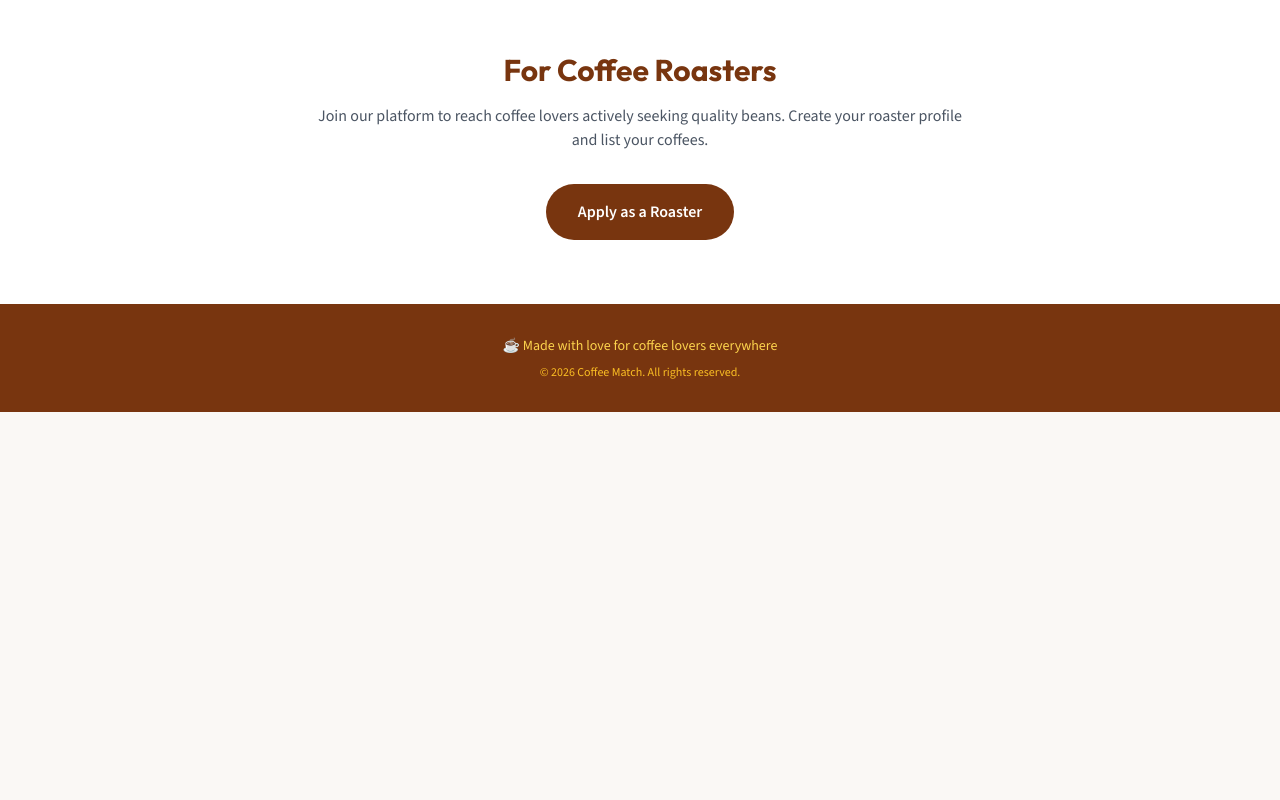
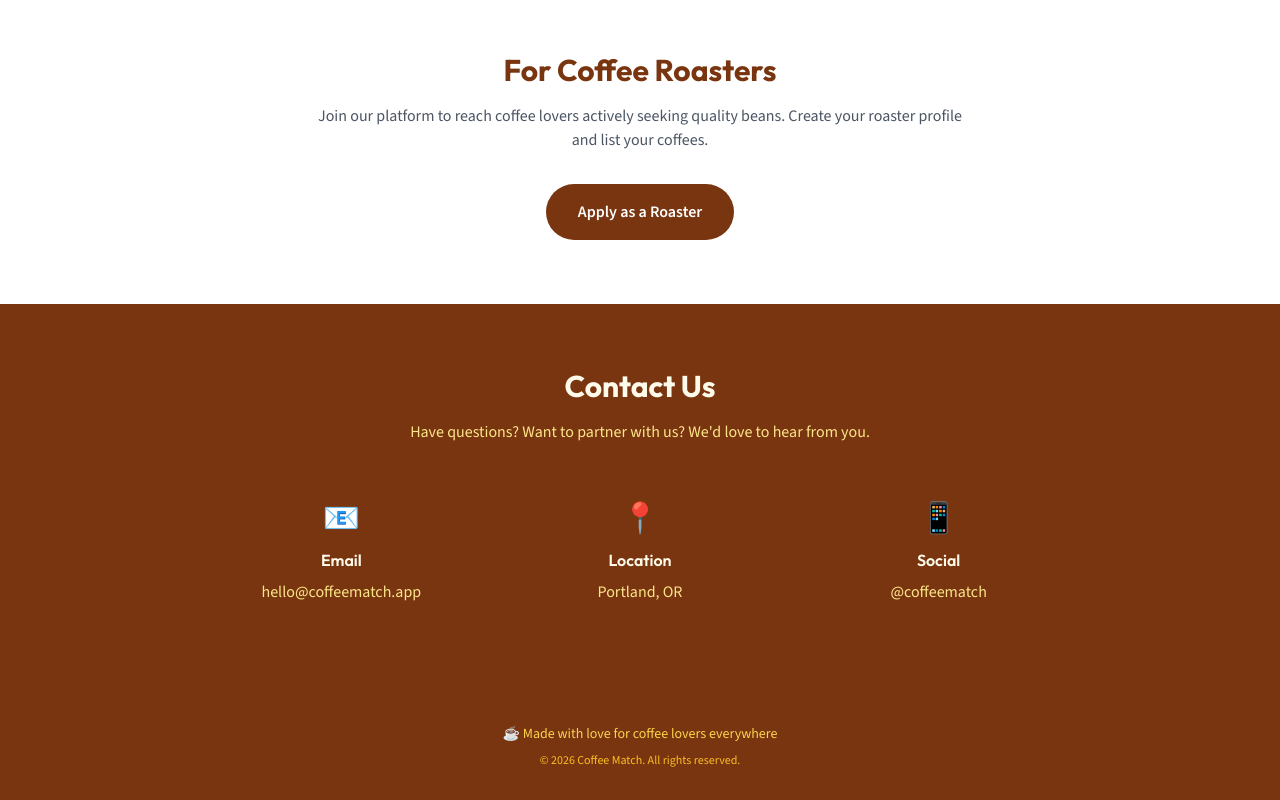
Before and after one commit to openclawbotik/coffee-match, a Next.js app: page / in a window 1280 px wide. Shown: the part 1967-2767 px from the top of the page. Before the commit the page ends 2379 px from the top, so only its background shows below. Built offline with nearby package versions, Linux system fonts and the light colour scheme.

Commit message:
Add Contact Us section

```diff
--- a/src/app/page.tsx
+++ b/src/app/page.tsx
@@ -180,6 +180,35 @@ export default async function Home() {
           </a>
         </div>
       </section>
+
+      {/* Contact Us */}
+      <section id="contact" className="py-16 bg-amber-900 text-amber-50">
+        <div className="max-w-4xl mx-auto px-4">
+          <h2 className="text-3xl font-bold text-center mb-4">
+            Contact Us
+          </h2>
+          <p className="text-center text-amber-200 mb-8 max-w-2xl mx-auto">
+            Have questions? Want to partner with us? We'd love to hear from you.
+          </p>
+          <div className="grid md:grid-cols-3 gap-8 text-center">
+            <div className="p-6">
+              <div className="text-3xl mb-3">📧</div>
+              <h3 className="font-semibold mb-2">Email</h3>
+              <p className="text-amber-200">hello@coffeematch.app</p>
+            </div>
+            <div className="p-6">
+              <div className="text-3xl mb-3">📍</div>
+              <h3 className="font-semibold mb-2">Location</h3>
+              <p className="text-amber-200">Portland, OR</p>
+            </div>
+            <div className="p-6">
+              <div className="text-3xl mb-3">📱</div>
+              <h3 className="font-semibold mb-2">Social</h3>
+              <p className="text-amber-200">@coffeematch</p>
+            </div>
+          </div>
+        </div>
+      </section>
     </div>
   );
 }
--- a/src/components/Navbar.tsx
+++ b/src/components/Navbar.tsx
@@ -10,6 +10,7 @@ export function Navbar() {
     { href: "/", label: "Home" },
     { href: "/coffees", label: "Coffees" },
     { href: "/roasters", label: "Roasters" },
+    { href: "#contact", label: "Contact" },
   ];
 
   return (
```
